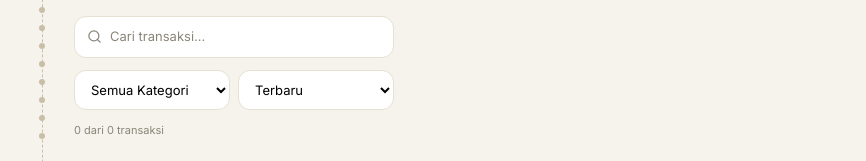
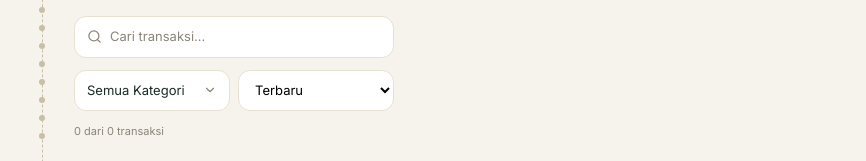
Before and after one commit to abukrawls/bukukas, a React (Vite) app: page / in a window 1280 px wide. Both pictures are taken after a click on the button "Lihat semua". Shown: the part 125-286 px from the top of the page, without its empty margins (414-1280 px from the left). Built offline with nearby package versions, Linux system fonts and the light colour scheme.

Commit message:
Add files via upload

```diff
--- a/src/App.jsx
+++ b/src/App.jsx
@@ -1,5 +1,5 @@
 import React, { useState, useEffect, useMemo, useRef, useLayoutEffect } from "react";
-import { Home, Receipt, PieChart as PieIcon, FileText, ArrowDownLeft, ArrowUpRight, Search, Download, ChevronRight, Plus, X, Trash2, HandCoins, Pencil, Wallet, Landmark, CreditCard, TrendingUp, Car, Building2, Gem, MoreHorizontal, UploadCloud, DownloadCloud, ArrowLeft, Users } from "lucide-react";
+import { Home, Receipt, PieChart as PieIcon, FileText, ArrowDownLeft, ArrowUpRight, Search, Download, ChevronRight, Plus, X, Trash2, HandCoins, Pencil, Wallet, Landmark, CreditCard, TrendingUp, Car, Building2, Gem, MoreHorizontal, UploadCloud, DownloadCloud, ArrowLeft, Users, Check, ChevronDown } from "lucide-react";
 import { PieChart, Pie, Cell, BarChart, Bar, LineChart, Line, XAxis, ResponsiveContainer } from "recharts";
 
 // ---------- DATA CONTOH ----------
@@ -421,9 +421,86 @@ const URUTAN_OPSI = [
   ["rentang", "Rentang Waktu"],
 ];
 
+function KotakCentang({ status, kecil }) {
+  const ukuran = kecil ? "w-4 h-4" : "w-5 h-5";
+  return (
+    <div className={`${ukuran} rounded-md border-2 flex items-center justify-center shrink-0 ${status !== "kosong" ? "border-[#1B2A26] bg-[#1B2A26]" : "border-[#C9BFA8]"}`}>
+      {status === "penuh" && <Check size={kecil ? 10 : 12} className="text-white" />}
+      {status === "sebagian" && <div className="w-2 h-0.5 bg-white rounded-full" />}
+    </div>
+  );
+}
+
+function GrupKategori({ label, daftar, terpilih, onUbah, onToggleItem }) {
+  const [buka, setBuka] = useState(false);
+  const jumlahTerpilih = daftar.filter((k) => terpilih.includes(k)).length;
+  const status = jumlahTerpilih === 0 ? "kosong" : jumlahTerpilih === daftar.length ? "penuh" : "sebagian";
+
+  const toggleGrup = () => {
+    if (status === "penuh") onUbah(terpilih.filter((x) => !daftar.includes(x)));
+    else onUbah([...new Set([...terpilih, ...daftar])]);
+  };
+
+  return (
+    <div className="rounded-xl border border-[#E7E1D3] bg-white overflow-hidden mb-3">
+      <div className="flex items-center border-b border-[#F0EBDD]">
+        <button onClick={toggleGrup} className="p-3 pl-4">
+          <KotakCentang status={status} />
+        </button>
+        <button onClick={() => setBuka((v) => !v)} className="flex-1 flex items-center justify-between py-3 pr-4 text-left">
+          <span className="text-[14px] text-[#1B2A26] font-medium">{label}</span>
+          <ChevronDown size={15} className={`text-[#8B8579] transition-transform ${buka ? "rotate-180" : ""}`} />
+        </button>
+      </div>
+      {buka && (
+        <div className="bg-[#FAF8F2]">
+          {daftar.map((k) => (
+            <button
+              key={k}
+              onClick={() => onToggleItem(k)}
+              className="w-full flex items-center justify-between pl-9 pr-4 py-2.5 border-b border-[#F0EBDD] last:border-0 text-left"
+            >
+              <span className="text-[13px] text-[#1B2A26]">{k}</span>
+              <KotakCentang status={terpilih.includes(k) ? "penuh" : "kosong"} kecil />
+            </button>
+          ))}
+        </div>
+      )}
+    </div>
+  );
+}
+
+function PanelKategori({ terpilih, onUbah, onClose }) {
+  const toggle = (k) => {
+    onUbah(terpilih.includes(k) ? terpilih.filter((x) => x !== k) : [...terpilih, k]);
+  };
+  return (
+    <div className="fixed inset-0 z-30 flex items-end justify-center bg-black/30" onClick={onClose}>
+      <div className="w-full max-w-sm bg-[#F6F3EC] rounded-t-3xl p-6 pb-8 max-h-[75vh] overflow-y-auto" onClick={(e) => e.stopPropagation()}>
+        <div className="flex items-center justify-between mb-5">
+          <h3 className="font-serif text-[18px] text-[#1B2A26]" style={{ fontFamily: "'Fraunces', serif" }}>Pilih Kategori</h3>
+          <button onClick={onClose} className="text-[#8B8579]"><X size={18} /></button>
+        </div>
+
+        <button
+          onClick={() => onUbah([])}
+          className="w-full flex items-center justify-between px-4 py-3 rounded-xl border border-[#E7E1D3] bg-white mb-3"
+        >
+          <span className="text-[14px] text-[#1B2A26] font-medium">Semua Kategori</span>
+          <KotakCentang status={terpilih.length === 0 ? "penuh" : "kosong"} />
+        </button>
+
+        <GrupKategori label="Pemasukan" daftar={SUMBER_PEMASUKAN} terpilih={terpilih} onUbah={onUbah} onToggleItem={toggle} />
+        <GrupKategori label="Pengeluaran" daftar={KATEGORI_PENGELUARAN} terpilih={terpilih} onUbah={onUbah} onToggleItem={toggle} />
+      </div>
+    </div>
+  );
+}
+
 function Transaksi({ transaksi, onDelete, onEdit }) {
   const [q, setQ] = useState("");
-  const [kategori, setKategori] = useState("semua");
+  const [kategoriTerpilih, setKategoriTerpilih] = useState([]);
+  const [panelKategoriBuka, setPanelKategoriBuka] = useState(false);
   const [urutan, setUrutan] = useState("terbaru");
   const [rentangWaktu, setRentangWaktu] = useState("bulan");
   const [dariKustom, setDariKustom] = useState(todayInput());
@@ -431,9 +508,16 @@ function Transaksi({ transaksi, onDelete, onEdit }) {
   const [editItem, setEditItem] = useState(null);
   const [formOpen, setFormOpen] = useState(false);
 
+  const labelKategori =
+    kategoriTerpilih.length === 0
+      ? "Semua Kategori"
+      : kategoriTerpilih.length === 1
+      ? kategoriTerpilih[0]
+      : `${kategoriTerpilih.length} Kategori`;
+
   const filtered = useMemo(() => {
     let hasil = transaksi.filter((t) => t.nama.toLowerCase().includes(q.toLowerCase()));
-    if (kategori !== "semua") hasil = hasil.filter((t) => t.kat === kategori);
+    if (kategoriTerpilih.length > 0) hasil = hasil.filter((t) => kategoriTerpilih.includes(t.kat));
     if (urutan === "rentang") {
       const { dari, sampai } = rentangTanggal(rentangWaktu, dariKustom, sampaiKustom);
       hasil = hasil.filter((t) => {
@@ -450,7 +534,7 @@ function Transaksi({ transaksi, onDelete, onEdit }) {
       return Math.abs(a.jumlah) - Math.abs(b.jumlah);
     });
     return hasil;
-  }, [transaksi, q, kategori, urutan, rentangWaktu, dariKustom, sampaiKustom]);
+  }, [transaksi, q, kategoriTerpilih, urutan, rentangWaktu, dariKustom, sampaiKustom]);
 
   return (
     <div className="px-6 pt-6 pb-4">
@@ -469,14 +553,13 @@ function Transaksi({ transaksi, onDelete, onEdit }) {
       </div>
 
       <div className="flex gap-2 mb-3">
-        <select
-          value={kategori}
-          onChange={(e) => setKategori(e.target.value)}
-          className="flex-1 min-w-0 bg-white border border-[#E7E1D3] rounded-xl px-3 py-2.5 text-[13px] outline-none focus:border-[#2F6F5E]"
+        <button
+          onClick={() => setPanelKategoriBuka(true)}
+          className="flex-1 min-w-0 flex items-center justify-between gap-1 bg-white border border-[#E7E1D3] rounded-xl px-3 py-2.5 text-[13px] text-[#1B2A26]"
         >
-          <option value="semua">Semua Kategori</option>
-          {KATEGORI_TRANSAKSI_SEMUA.map((k) => <option key={k} value={k}>{k}</option>)}
-        </select>
+          <span className="truncate">{labelKategori}</span>
+          <ChevronDown size={14} className="text-[#8B8579] shrink-0" />
+        </button>
         <select
           value={urutan}
           onChange={(e) => setUrutan(e.target.value)}
@@ -485,6 +568,10 @@ function Transaksi({ transaksi, onDelete, onEdit }) {
           {URUTAN_OPSI.map(([v, l]) => <option key={v} value={v}>{l}</option>)}
         </select>
       </div>
+
+      {panelKategoriBuka && (
+        <PanelKategori terpilih={kategoriTerpilih} onUbah={setKategoriTerpilih} onClose={() => setPanelKategoriBuka(false)} />
+      )}
 
       {urutan === "rentang" && (
         <div className="mb-4">
```
